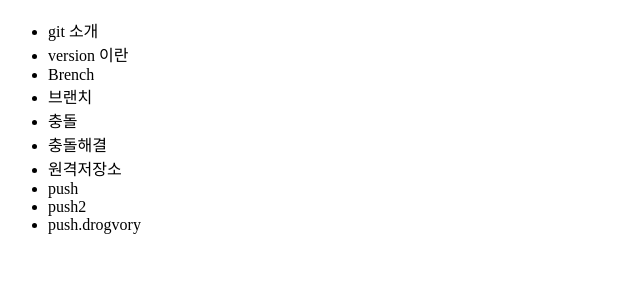
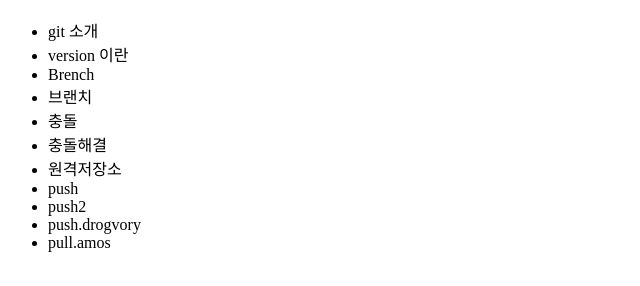
Before and after one commit to drogvory/testgit, a plain HTML site: page index.html in a window 1280 px wide. Shown: the part 48-334 px from the top of the page, without its empty margins (0-640 px from the left). Drawn offline with Linux system fonts and the light colour scheme.

Commit message:
add push.amos

```diff
--- a/index.html
+++ b/index.html
@@ -18,6 +18,7 @@
 			<li>push</li>
 			<li>push2</li>
 			<li>push.drogvory</li>
+			<li>pull.amos</li>
 		</ul>
 	</body>
 </html>
```
